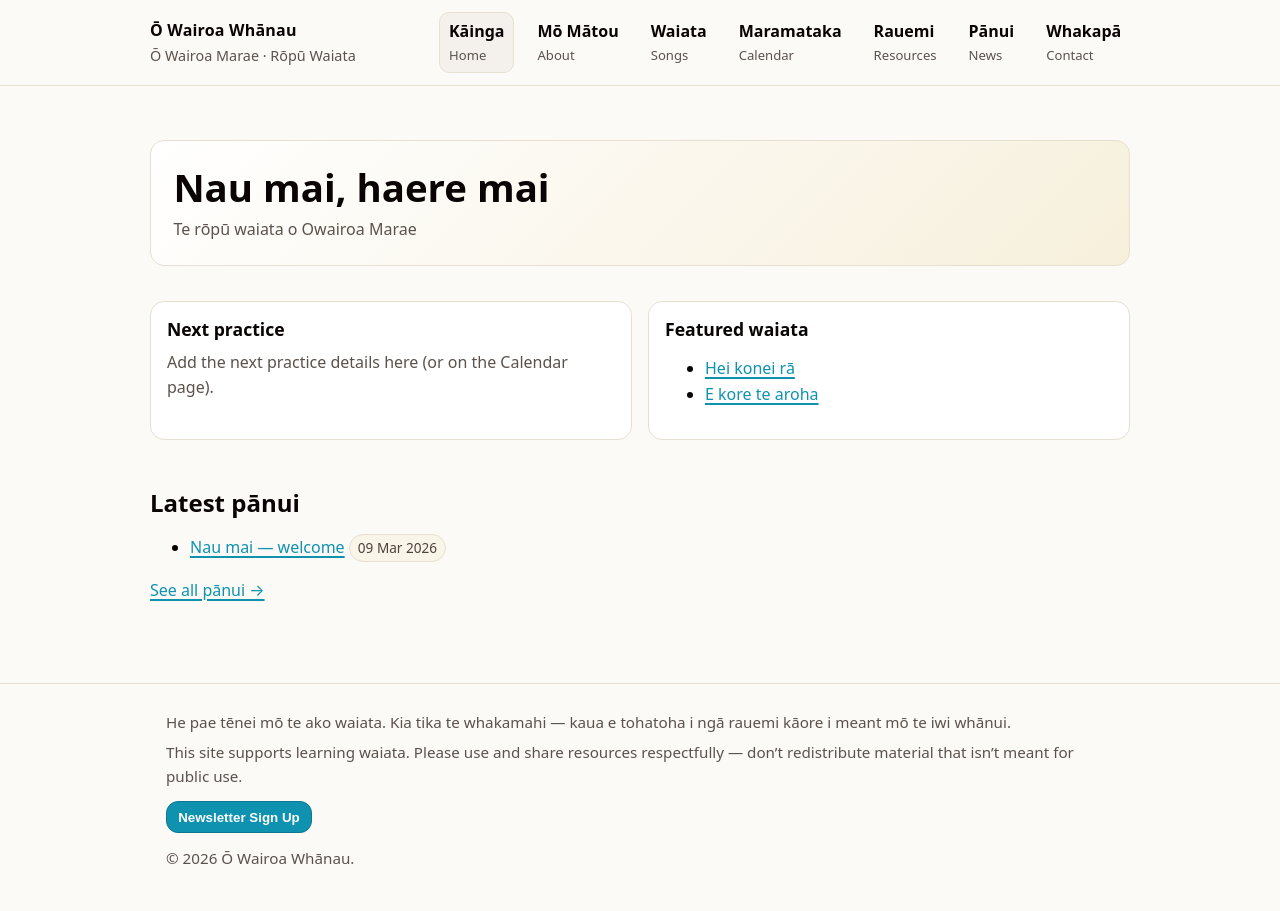
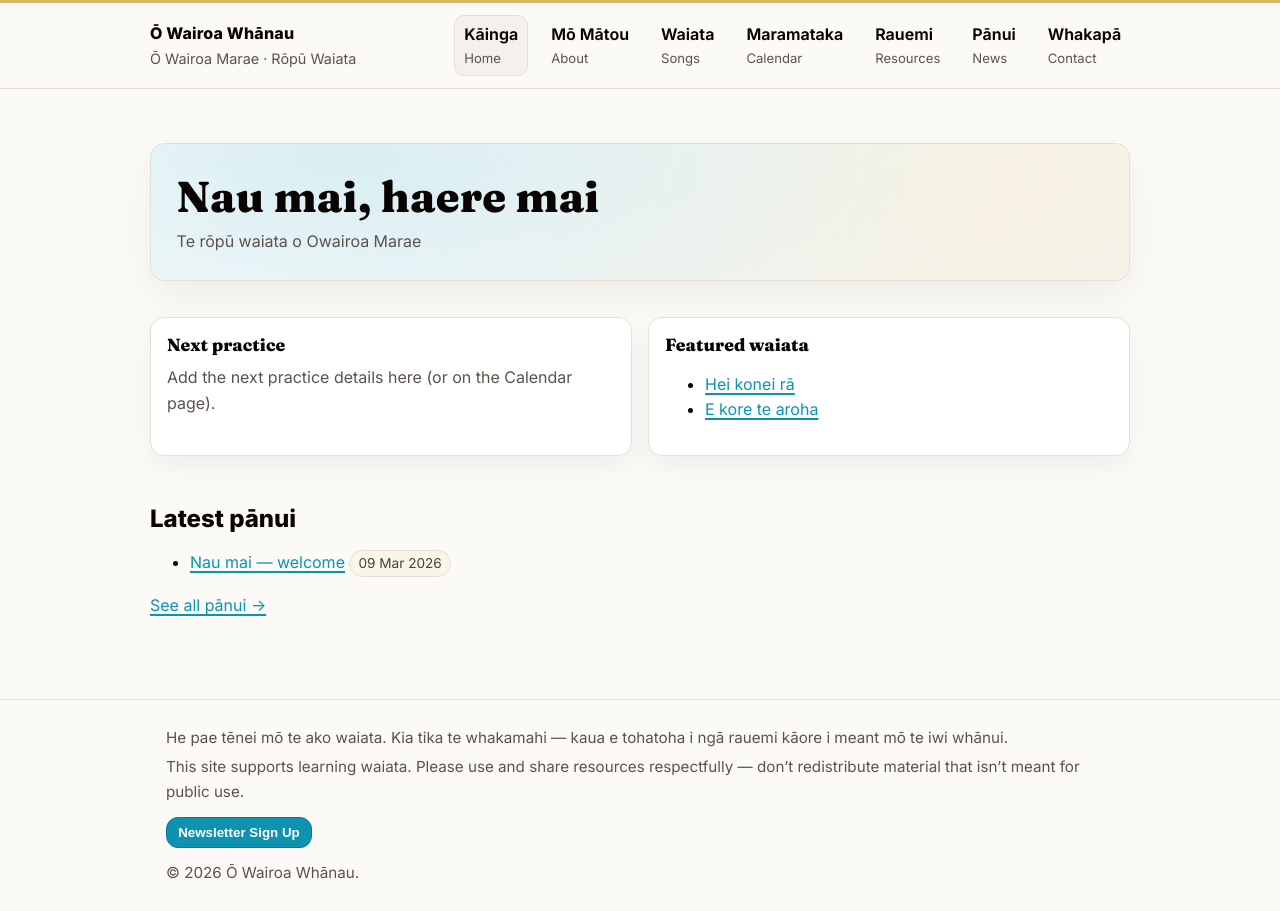
Before and after one commit to Standen-Home/owairoawhanau-site, a Jekyll site: the page built from home.md, in a window 1280 px wide. Built offline with Jekyll 4.4.1, drawn with Linux system fonts in a browser that asks for light colours.

Commit message:
Theme v2: heading font, richer hero, gold header rule, card depth

```diff
--- a/_includes/head.html
+++ b/_includes/head.html
@@ -2,5 +2,8 @@
 <meta name="viewport" content="width=device-width, initial-scale=1">
 <title>{% if page.title %}{{ page.title }} · {% endif %}{{ site.title }}</title>
 <meta name="description" content="{% if page.excerpt %}{{ page.excerpt | strip_html | strip_newlines | truncate: 160 }}{% else %}{{ site.description }}{% endif %}">
+<link rel="preconnect" href="https://fonts.googleapis.com">
+<link rel="preconnect" href="https://fonts.gstatic.com" crossorigin>
+<link href="https://fonts.googleapis.com/css2?family=Fraunces:opsz,wght@9..144,600;9..144,800&family=Inter:wght@400;500;650;800&display=swap" rel="stylesheet">
 <link rel="stylesheet" href="{{ '/assets/css/style.css' | relative_url }}">
 <link rel="canonical" href="{{ page.url | absolute_url }}">
--- a/assets/css/style.css
+++ b/assets/css/style.css
@@ -23,7 +23,7 @@
 html{scroll-behavior:smooth}
 body{
   margin:0;
-  font-family: system-ui, -apple-system, Segoe UI, Roboto, Ubuntu, Cantarell, Noto Sans, Arial, "Apple Color Emoji", "Segoe UI Emoji";
+  font-family: Inter, system-ui, -apple-system, Segoe UI, Roboto, Ubuntu, Cantarell, Noto Sans, Arial, "Apple Color Emoji", "Segoe UI Emoji";
   color:var(--ink);
   background:var(--bg);
   line-height:1.6;
@@ -37,7 +37,7 @@ a:focus{outline:3px solid var(--focus); outline-offset: 2px; border-radius: 6px}
 
 .container{max-width:var(--max);margin:0 auto;padding:0 1rem}
 
-.site-header{position:sticky;top:0;background:rgba(251,250,247,.92);backdrop-filter:saturate(160%) blur(8px);border-bottom:1px solid var(--border);z-index:10}
+.site-header{position:sticky;top:0;background:rgba(251,250,247,.92);backdrop-filter:saturate(160%) blur(8px);border-bottom:1px solid var(--border);border-top:3px solid var(--gold);z-index:10}
 .header-inner{display:flex;align-items:center;justify-content:space-between;gap:1rem;padding:.75rem 0}
 .brand{display:flex;flex-direction:column;gap:.1rem}
 .brand a{color:var(--ink);text-decoration:none}
@@ -59,13 +59,23 @@ a:focus{outline:3px solid var(--focus); outline-offset: 2px; border-radius: 6px}
 }
 
 .hero{padding:2.2rem 0 1.2rem 0}
-.hero-box{background:linear-gradient(135deg, #ffffff, color-mix(in srgb, var(--gold), #ffffff 78%));border:1px solid var(--border);border-radius:var(--radius);padding:1.4rem}
-.hero h1{margin:0 0 .35rem 0;font-size: clamp(1.6rem, 3.5vw, 2.4rem)}
+.hero-box{
+  background:
+    radial-gradient(1200px 500px at 20% 10%, color-mix(in srgb, var(--cyan), #ffffff 84%), transparent 55%),
+    radial-gradient(900px 400px at 80% 30%, color-mix(in srgb, var(--gold), #ffffff 82%), transparent 60%),
+    linear-gradient(135deg, #ffffff, color-mix(in srgb, var(--khaki), #ffffff 85%));
+  border:1px solid var(--border);
+  border-radius:var(--radius);
+  padding:1.6rem;
+  box-shadow: 0 14px 40px rgba(0,0,0,.06);
+}
+.hero h1{margin:0 0 .35rem 0;font-size: clamp(1.8rem, 3.9vw, 2.7rem); letter-spacing: .2px; font-family: Fraunces, Inter, system-ui, serif}
 .hero p{margin:.2rem 0 0 0;color:var(--muted);max-width:60ch}
 
 .grid{display:grid;grid-template-columns:repeat(12, 1fr);gap:1rem}
-.card{grid-column: span 6;background:var(--card);border:1px solid var(--border);border-radius:var(--radius);padding:1rem}
-.card h2{margin:.1rem 0 .35rem 0;font-size:1.1rem}
+.card{grid-column: span 6;background:var(--card);border:1px solid var(--border);border-radius:var(--radius);padding:1rem;box-shadow: 0 10px 26px rgba(0,0,0,.05)}
+.card:hover{box-shadow: 0 16px 44px rgba(0,0,0,.08); transform: translateY(-1px)}
+.card h2{margin:.1rem 0 .35rem 0;font-size:1.1rem; font-family: Fraunces, Inter, system-ui, serif}
 .card p{margin:0;color:var(--muted)}
 @media (max-width:760px){.card{grid-column: span 12}}
 
@@ -82,8 +92,9 @@ input[type="search"], select{
 }
 
 .waiata-list{display:grid;grid-template-columns:repeat(12, 1fr);gap:1rem;margin-top:1rem}
-.waiata-card{grid-column: span 6;background:#fff;border:1px solid var(--border);border-radius:var(--radius);padding:1rem}
-.waiata-card h3{margin:.1rem 0 .3rem 0}
+.waiata-card{grid-column: span 6;background:#fff;border:1px solid var(--border);border-radius:var(--radius);padding:1rem;box-shadow: 0 10px 26px rgba(0,0,0,.05)}
+.waiata-card:hover{box-shadow: 0 16px 44px rgba(0,0,0,.08); transform: translateY(-1px)}
+.waiata-card h3{margin:.1rem 0 .3rem 0; font-family: Fraunces, Inter, system-ui, serif}
 .waiata-meta{display:flex;gap:.5rem;flex-wrap:wrap;margin:.45rem 0 0 0}
 .waiata-meta .badge{font-size:.82rem}
 @media (max-width:760px){.waiata-card{grid-column: span 12}}
```
